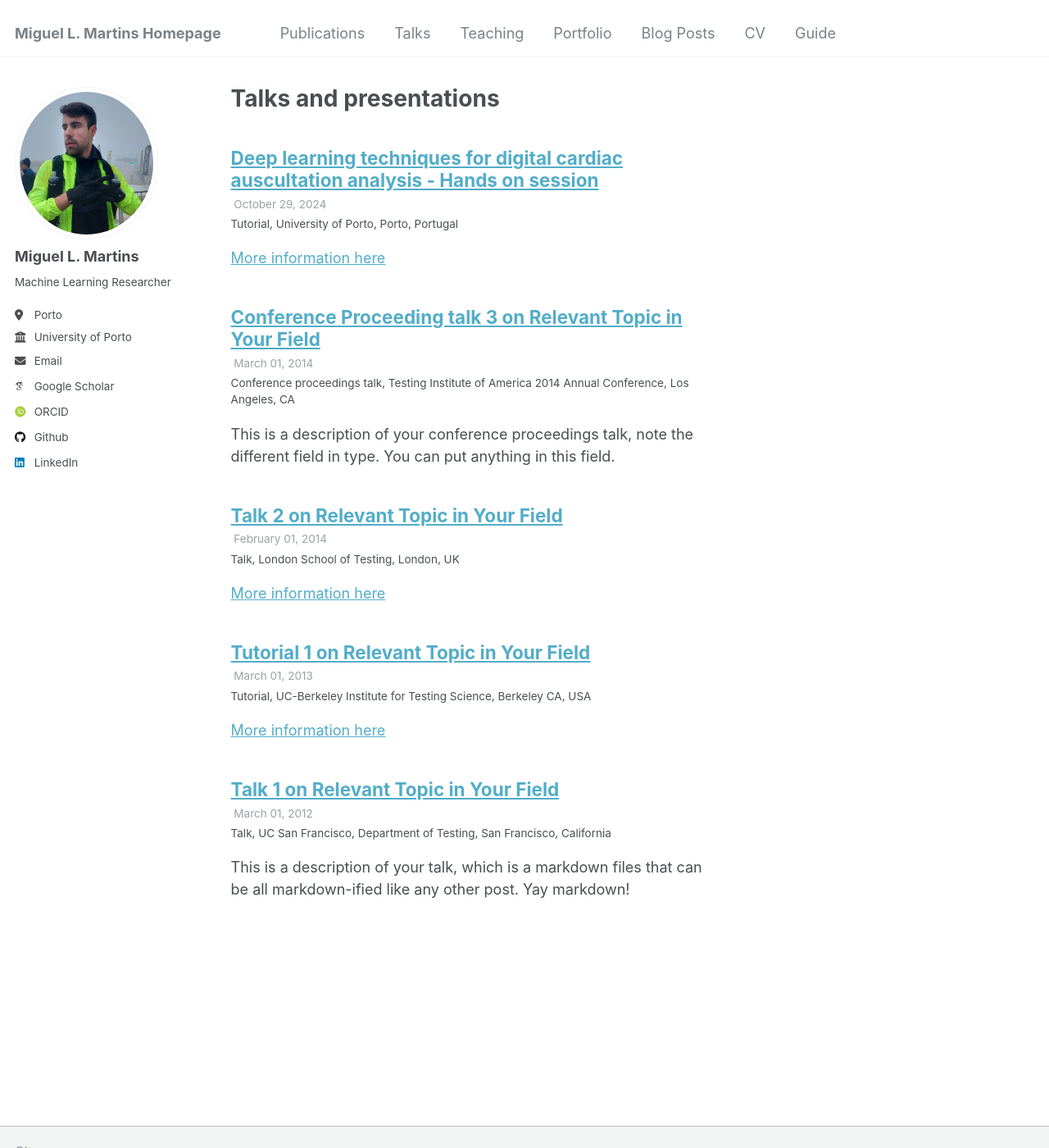
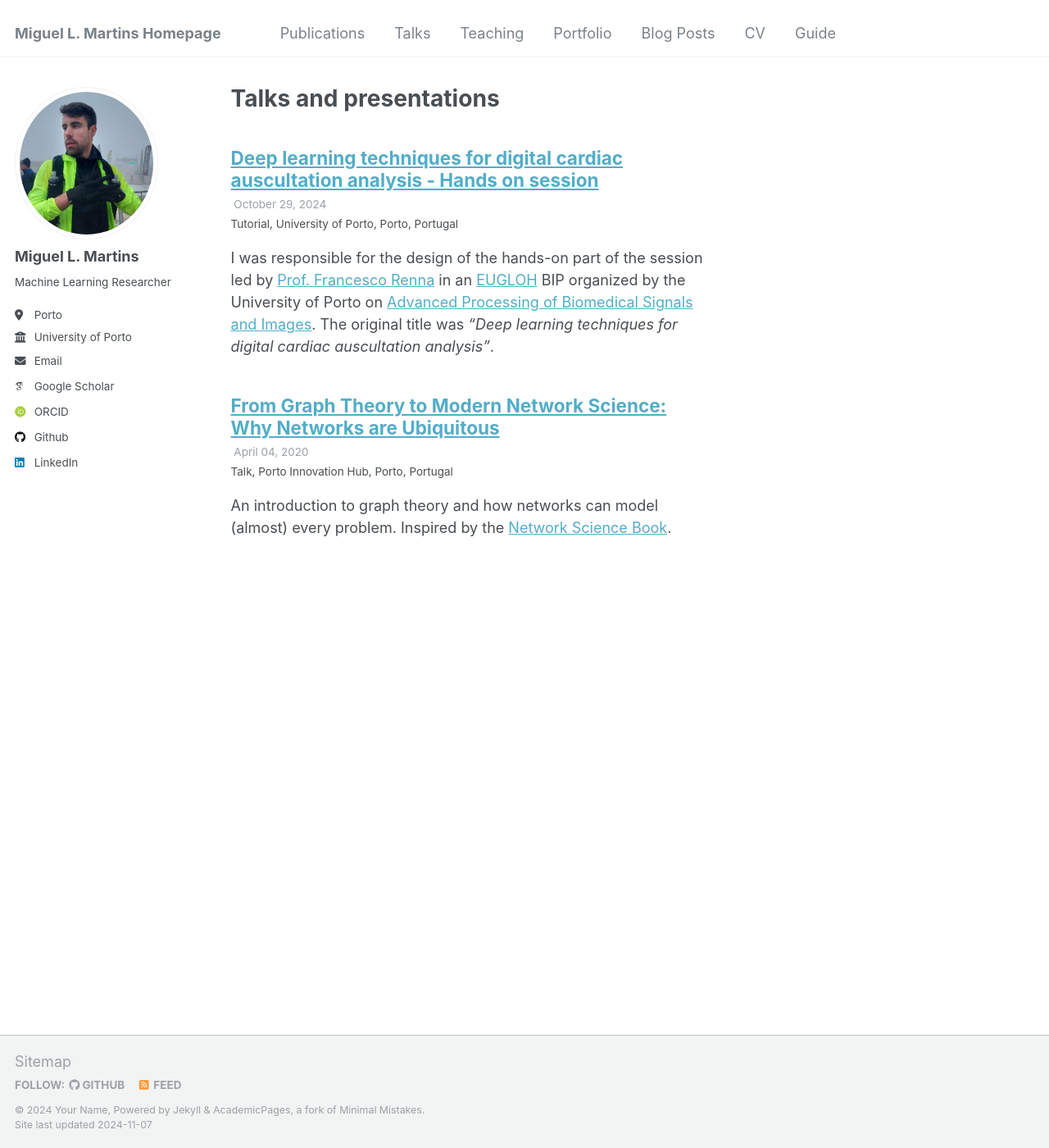
Before and after one commit to miguelmartins/miguelmartins.github.io, a Jekyll site: the page built from _pages/talks.html, in a window 1280 px wide and 1400 px high. Shown: the whole window at 82% size. Built offline with Jekyll 4.4.1, drawn with Linux system fonts in a browser that asks for light colours; some web fonts are replaced.

Commit message:
Update talks with bip.

```diff
--- a/_talks/2012-03-01-talk-1.md
+++ /dev/null
@@ -1,11 +0,0 @@
----
-title: "Talk 1 on Relevant Topic in Your Field"
-collection: talks
-type: "Talk"
-permalink: /talks/2012-03-01-talk-1
-venue: "UC San Francisco, Department of Testing"
-date: 2012-03-01
-location: "San Francisco, California"
----
-
-This is a description of your talk, which is a markdown files that can be all markdown-ified like any other post. Yay markdown!
--- a/_talks/2014-02-01-talk-2.md
+++ /dev/null
@@ -1,13 +0,0 @@
----
-title: "Talk 2 on Relevant Topic in Your Field"
-collection: talks
-type: "Talk"
-permalink: /talks/2014-02-01-talk-2
-venue: "London School of Testing"
-date: 2014-02-01
-location: "London, UK"
----
-
-[More information here](http://example2.com)
-
-This is a description of your talk, which is a markdown files that can be all markdown-ified like any other post. Yay markdown!
--- a/_talks/2014-03-01-talk-3.md
+++ /dev/null
@@ -1,11 +0,0 @@
----
-title: "Conference Proceeding talk 3 on Relevant Topic in Your Field"
-collection: talks
-type: "Conference proceedings talk"
-permalink: /talks/2014-03-01-talk-3
-venue: "Testing Institute of America 2014 Annual Conference"
-date: 2014-03-01
-location: "Los Angeles, CA"
----
-
-This is a description of your conference proceedings talk, note the different field in type. You can put anything in this field.
--- /dev/null
+++ b/_talks/2020-04-04-talk.md
@@ -0,0 +1,11 @@
+---
+title: "From Graph Theory to Modern Network Science: Why Networks are Ubiquitous"
+collection: talks
+type: "Talk"
+permalink: /talks/2020-04-04-talk-1
+venue: "Porto Innovation Hub"
+date: 2020-04-04
+location: "Porto, Portugal"
+---
+
+An introduction to graph theory and how networks can model (almost) every problem. Inspired by the [Network Science Book](https://networksciencebook.com/).
--- a/_talks/2024-10-29-bip-tutorial-1.md
+++ b/_talks/2024-10-29-bip-tutorial-1.md
@@ -2,16 +2,19 @@
 title: "Deep learning techniques for digital cardiac auscultation analysis - Hands on session"
 collection: talks
 type: "Tutorial"
-permalink: /talks/2013-03-01-tutorial-1
+permalink: /talks/2013-10-29-bip-tutorial
 venue: "University of Porto"
 date: 2024-10-29
 location: "Porto, Portugal"
 ---
 
-[More information here](https://a-bip.pt/)
+I was responsible for the design of the hands-on part of the session led by [Prof. Francesco Renna](https://scholar.google.com/citations?user=ZePbZnYAAAAJ&hl=en&oi=ao) in an [EUGLOH](https://www.eugloh.eu/about-eugloh/member-universities/) BIP organized by the University of Porto on [Advanced Processing of Biomedical Signals and Images](https://a-bip.pt/). The original title was _"Deep learning techniques for digital cardiac auscultation analysis"_.
+
+This tutorial was designed to equip the advanced practioneer with the fundamental signal processing and deep learning concepts in order to understand and succesfully tackle tasks related to phonocardiogram heart sound segmentation and characterization.
 
 [Download part 1 - Data and Signal Processing]( {{ site.baseurl }}/assets/Tutorial1-PreProcessing.ipynb )
 
+[Download part 2 - Model serving, heart sound segmentation and murmur classification]( {{ site.baseurl }}/assets/Tutorial2-DeepSegmentation.ipynb )
 
 
-[Download part 2 - Model serving, heart sound segmentation and murmur classification]( {{ site.baseurl }}/assets/Tutorial2-DeepSegmentation.ipynb )
+The tutorial was designed to be ran in Google Collab (requires at least 16 GB RAM) but can be easily adapted to run locally.
```
Also changed, not shown: _talks/2013-03-01-tutorial-1.md (deleted, +0 -13 lines).
